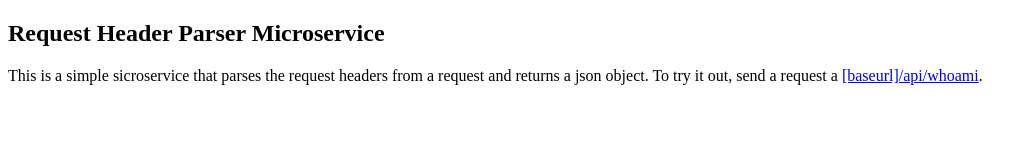
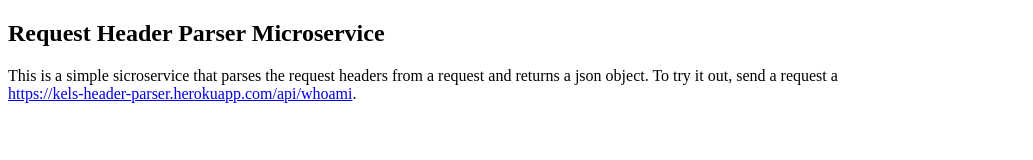
Before and after one commit to ekamwalia/request-headers-parser, a website: page views/index.html in a window 1280 px wide. Shown: the whole page, without its empty margins (0-1033 px from the left). Drawn offline with Linux system fonts and the light colour scheme.

Commit message:
Fixed index.html

```diff
--- a/views/index.html
+++ b/views/index.html
@@ -7,7 +7,8 @@
 <body>
     <h2>Request Header Parser Microservice</h2>
     <p>
-        This is a simple sicroservice that parses the request headers from a request and returns a json object. To try it out, send a request a <a href="#">[baseurl]/api/whoami</a>.
+        This is a simple sicroservice that parses the request headers from a request and returns a json object. To try it out, send a request a
+        <br> <a href="https://kels-header-parser.herokuapp.com/api/whoami">https://kels-header-parser.herokuapp.com/api/whoami</a>.
     </p>
 </body>
 </html>
```
